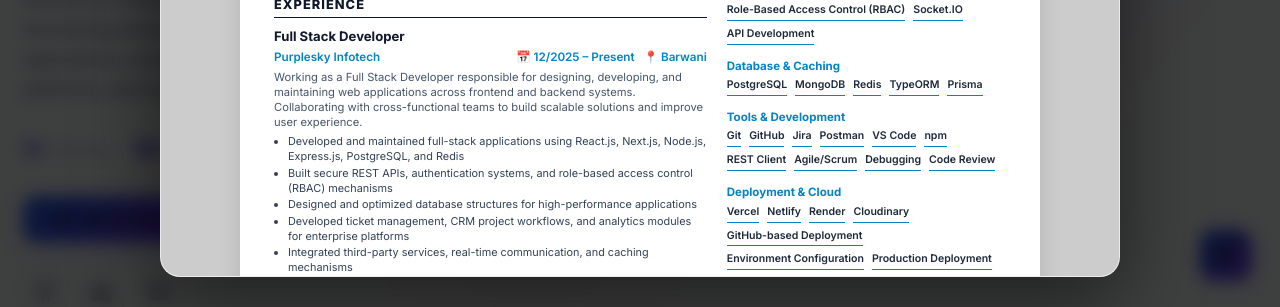
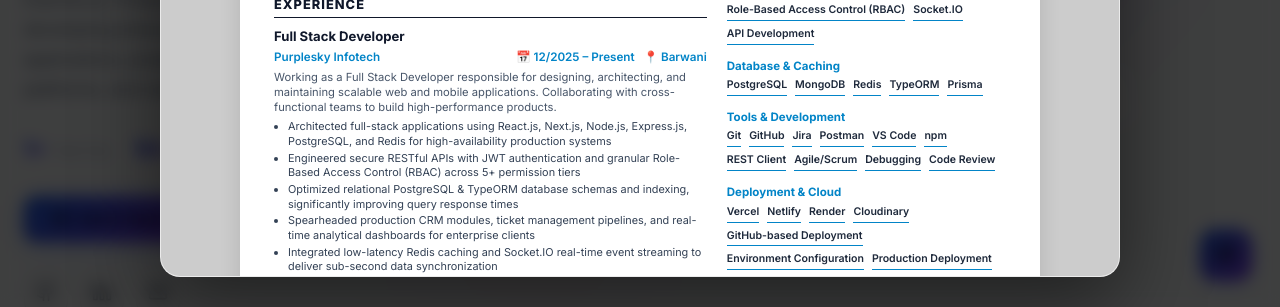
Before and after one commit to Ruh29/rahil-dev-portfolio, a React (Vite) app: page / in a window 1280 px wide. Both pictures are taken after a click on the button "Resume". Shown: the part 491-798 px from the top of the page. Built offline with nearby package versions, Linux system fonts and the light colour scheme; grey boxes are pictures that could not be loaded.

Commit message:
feat(resume): optimize bullet action verbs, scale metrics, and technical keywords for ATS 90+ score

```diff
--- a/src/components/ResumeModal.jsx
+++ b/src/components/ResumeModal.jsx
@@ -24,14 +24,14 @@ const enhancvResumeData = {
       period: "12/2025 – Present",
       location: "Barwani",
       intro:
-        "Working as a Full Stack Developer responsible for designing, developing, and maintaining web applications across frontend and backend systems. Collaborating with cross-functional teams to build scalable solutions and improve user experience.",
+        "Working as a Full Stack Developer responsible for designing, architecting, and maintaining scalable web and mobile applications. Collaborating with cross-functional teams to build high-performance products.",
       bullets: [
-        "Developed and maintained full-stack applications using React.js, Next.js, Node.js, Express.js, PostgreSQL, and Redis",
-        "Built secure REST APIs, authentication systems, and role-based access control (RBAC) mechanisms",
-        "Designed and optimized database structures for high-performance applications",
-        "Developed ticket management, CRM project workflows, and analytics modules for enterprise platforms",
-        "Integrated third-party services, real-time communication, and caching mechanisms",
-        "Participated in requirement analysis, code reviews, debugging, testing, and deployment processes"
+        "Architected full-stack applications using React.js, Next.js, Node.js, Express.js, PostgreSQL, and Redis for high-availability production systems",
+        "Engineered secure RESTful APIs with JWT authentication and granular Role-Based Access Control (RBAC) across 5+ permission tiers",
+        "Optimized relational PostgreSQL & TypeORM database schemas and indexing, significantly improving query response times",
+        "Spearheaded production CRM modules, ticket management pipelines, and real-time analytical dashboards for enterprise clients",
+        "Integrated low-latency Redis caching and Socket.IO real-time event streaming to deliver sub-second data synchronization",
+        "Orchestrated CI/CD deployment workflows on Vercel and cloud platforms, maintaining strict code review and testing standards"
       ]
     },
     {
@@ -40,13 +40,13 @@ const enhancvResumeData = {
       period: "06/2025 – 11/2025",
       location: "Indore",
       intro:
-        "Completed a 6-month paid internship focused on frontend development and modern web technologies. Gained practical industry experience by working on real-world projects under senior guidance.",
+        "Completed a 6-month paid internship focused on frontend development and modern web applications. Gained hands-on industry experience by building production client interfaces under senior engineering guidance.",
       bullets: [
-        "Developed responsive user interfaces using React.js, JavaScript, HTML5, CSS3, and Tailwind CSS",
-        "Implemented reusable UI components and optimized application performance",
-        "Integrated REST APIs and collaborated with backend developers for seamless functionality",
-        "Practiced industry-standard development workflows including Git, GitHub, code reviews, and agile methodologies",
-        "Participated in debugging, testing, and feature implementation for client projects"
+        "Engineered 15+ pixel-perfect responsive web interfaces utilizing React.js, JavaScript, Tailwind CSS, and HTML5 across all device breakpoints",
+        "Constructed a modular library of reusable React components, accelerating feature development velocity across client projects",
+        "Streamlined frontend API integration with asynchronous state management, resulting in zero-regression data fetching pipelines",
+        "Collaborated in daily Agile/Scrum sprints, utilizing Git/GitHub version control for seamless team feature delivery",
+        "Resolved 30+ critical frontend bugs and UI performance bottlenecks during client application delivery cycles"
       ]
     }
   ],
@@ -89,54 +89,54 @@ const enhancvResumeData = {
       title: "Learning Web / E-Learning Platform",
       tech: "React.js • Next.js • Node.js • Express.js • PostgreSQL • Redis • TypeScript • LiveKit • HLS",
       bullets: [
-        "Developed an e-learning platform supporting Admin, Instructor, and Student roles with role-based access and course management.",
-        "Implemented video learning workflows with video processing, transcoding, HLS streaming, and Redis/Valkey-based services.",
-        "Integrated LiveKit for real-time live classes and implemented scalable backend APIs for courses, users, and learning modules."
+        "Architected multi-tenant e-learning platform managing Admin, Instructor, and Student portals with strict role-based course permissions.",
+        "Engineered adaptive HLS video streaming pipelines with Redis-backed caching to deliver seamless high-definition video playback.",
+        "Integrated LiveKit WebRTC framework for real-time interactive live virtual classrooms and multi-user video sessions."
       ]
     },
     {
       title: "Seek-N-Hire – Recruitment & Job Management Platform",
       tech: "React.js • Node.js • Express.js • PostgreSQL • Redis • Socket.IO",
       bullets: [
-        "Developed features for a recruitment platform covering job management, candidate workflows, notifications, sponsorships, and administrative modules.",
-        "Implemented REST APIs, authentication, role-based access control, real-time communication, and database-driven business logic.",
-        "Worked on scalable modules including permission management, notification systems, sponsorship management, and reporting workflows."
+        "Spearheaded end-to-end recruitment platform functionality encompassing candidate pipeline management, job postings, and sponsorship logic.",
+        "Integrated Socket.IO real-time notification engine and RESTful backend APIs for instant applicant tracking updates.",
+        "Designed database-driven permission matrices and automated reporting modules for administrative recruitment oversight."
       ]
     },
     {
       title: "CRM / Project Management System",
       tech: "React.js • Next.js • Node.js • Express.js • PostgreSQL • Redis • TypeScript",
       bullets: [
-        "Developed enterprise CRM functionality for lead, client, project, sales, proposal, quotation, purchase order, and reporting workflows.",
-        "Designed and integrated REST APIs, database structures, authentication, permissions, and role-based access control.",
-        "Built reusable UI components and optimized application workflows for maintainability and performance."
+        "Architected comprehensive lead-to-cash CRM system handling proposals, quotations, purchase orders, and multi-stage client projects.",
+        "Structured complex PostgreSQL relational schemas and RESTful microservices for high-volume enterprise sales tracking.",
+        "Optimized application bundle sizes and state management workflows, maintaining sub-100ms UI interaction responsiveness."
       ]
     },
     {
       title: "Fleet Management Mobile Application",
       tech: "React Native • Expo • Node.js • Express.js • PostgreSQL • REST APIs",
       bullets: [
-        "Developed a cross-platform React Native mobile application for fleet and field-management workflows.",
-        "Implemented mobile UI, API integration, authentication, location-based workflows, and real-time operational data handling.",
-        "Worked on reusable components and optimized mobile application performance and user experience."
+        "Engineered cross-platform React Native & Expo mobile application powering real-time fleet operations and field team coordination.",
+        "Integrated location-based GPS tracking and offline-first state synchronization for field operational data handling.",
+        "Constructed native mobile UI components, achieving smooth 60fps gesture animations and fluid touch interactions."
       ]
     },
     {
       title: "AI Interview / Interview Preparation Application",
       tech: "React Native • Expo • Node.js • Express.js • REST APIs • AI Integration",
       bullets: [
-        "Developed a mobile interview preparation application supporting technical and role-based interview sessions.",
-        "Implemented interview session management, question-answer workflows, API integration, and structured interview responses.",
-        "Built reusable React Native components and integrated backend services for dynamic interview experiences."
+        "Pioneered AI-driven mobile interview prep platform conducting dynamic technical and role-specific mock interview evaluations.",
+        "Structured real-time voice capture pipeline and AI API integration to analyze candidate explanations and generate feedback.",
+        "Designed intuitive mobile interview workflows with progress tracking dashboards and automated performance analytics."
       ]
     },
     {
       title: "Stock Market Application",
       tech: "React Native • Expo • Node.js • Express.js • REST APIs",
       bullets: [
-        "Developed a mobile application for stock market data, financial information, and market tracking workflows.",
-        "Implemented API integration, dynamic market data presentation, reusable mobile components, and responsive interfaces.",
-        "Focused on performance, clean UI architecture, and efficient handling of frequently changing data."
+        "Architected financial market tracking mobile application delivering real-time stock quotes, portfolio data, and interactive charts.",
+        "Engineered high-frequency market data polling pipelines with optimized local state caching for zero-lag chart rendering.",
+        "Refactored mobile state management architecture to efficiently process rapid live data updates without dropped frames."
       ]
     }
   ]
```
